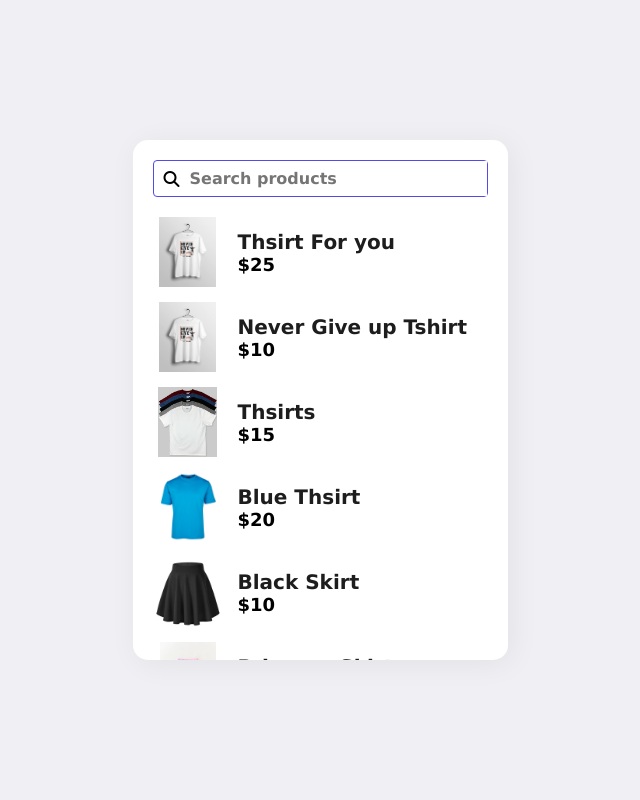
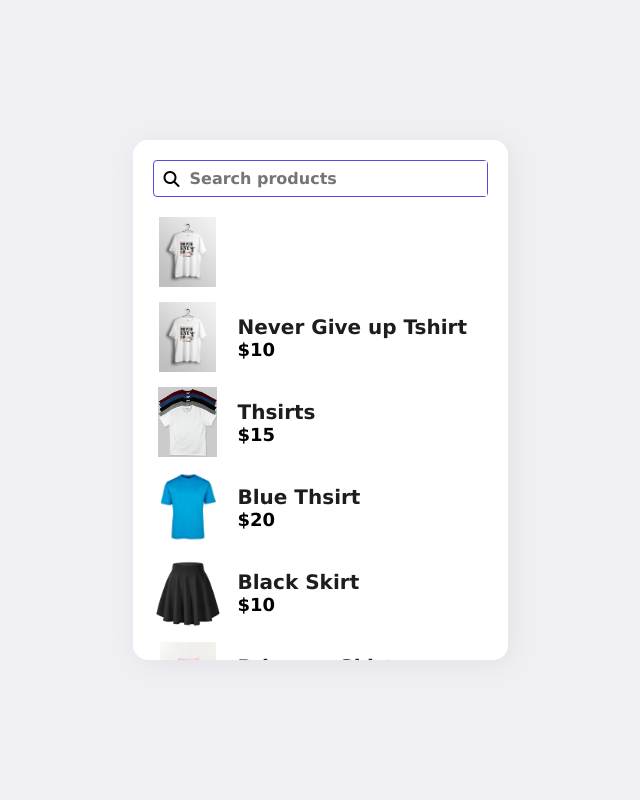
Before and after one commit to Gahramanoval301/basic_JS_projects, a website: page ItemsSerachEngine/index.html in a window 1280 px wide. Shown: the whole page, without its empty margins (320-960 px from the left). Drawn offline with Linux system fonts and the light colour scheme.

Commit message:
deleting static item

```diff
--- a/ItemsSerachEngine/index.html
+++ b/ItemsSerachEngine/index.html
@@ -18,10 +18,6 @@
         <div class='product-list' id="product-list">
             <div class="product">
                 <img src="images/tshirt1.webp" alt="" width="150px" height="150px">
-                <div class="p-details">
-                    <h2>Thsirt For you</h2>
-                    <h3>$25</h3>
-                </div>
             </div>
         </div>
     </section>
```
